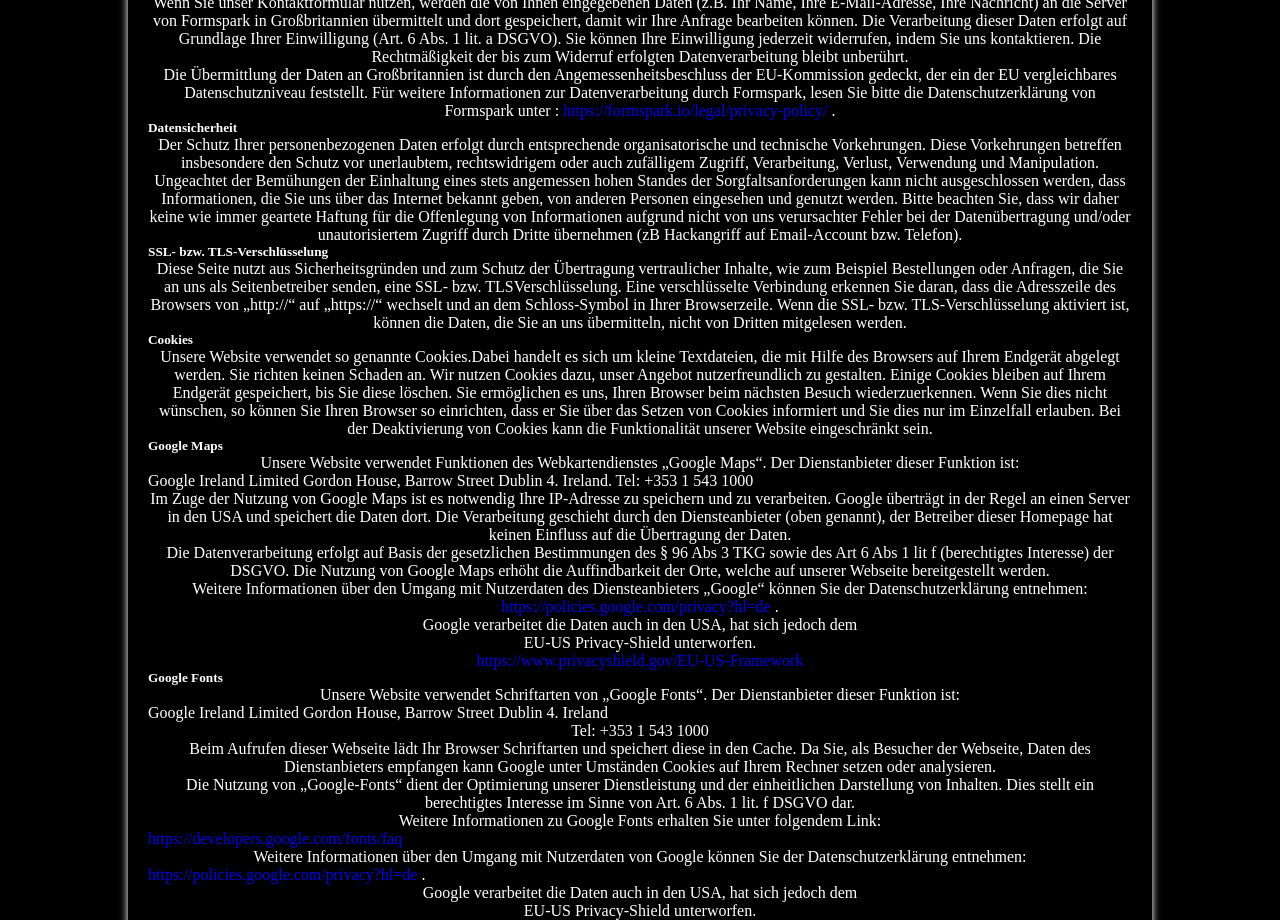
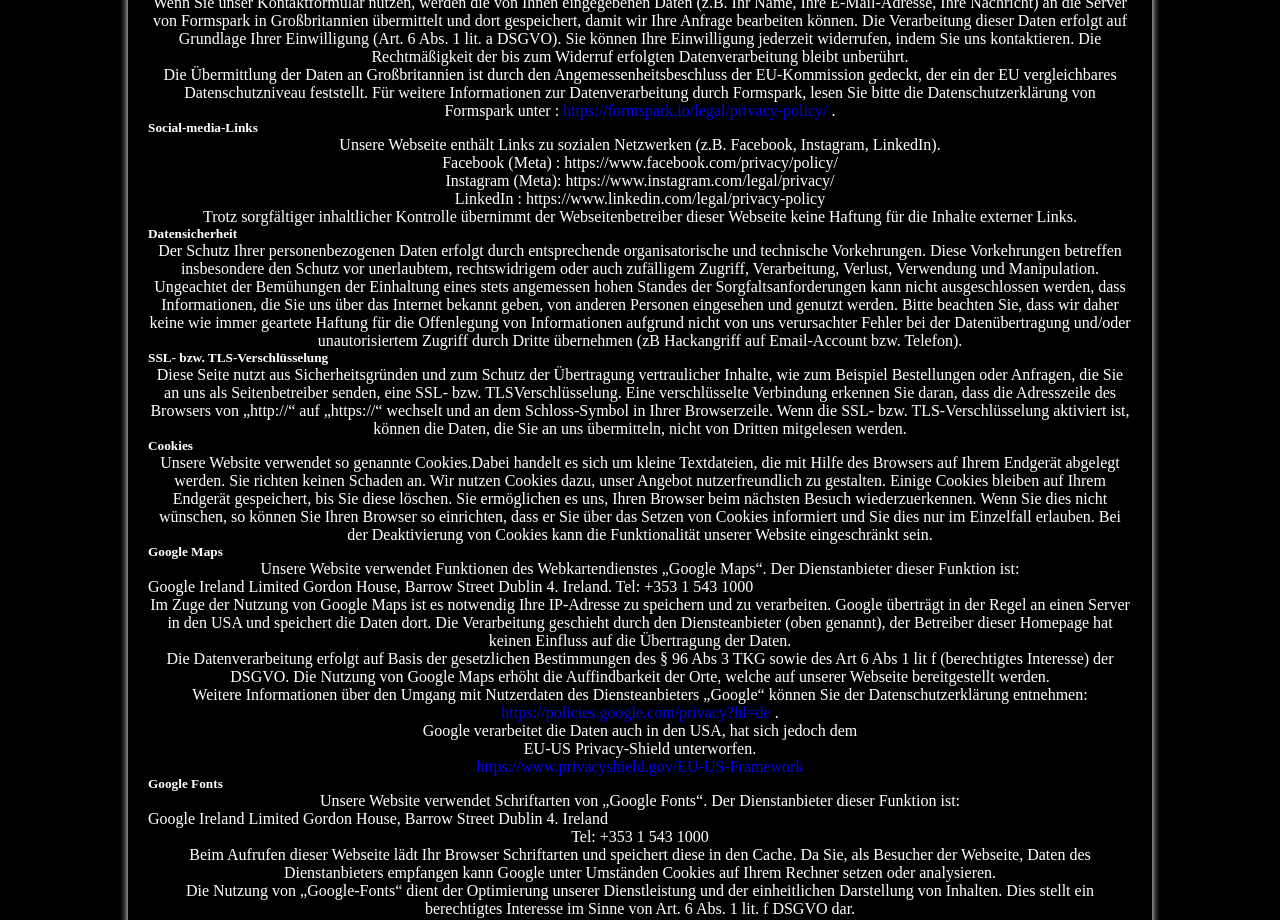
Before and after one commit to LuciaFerenc0608/K-D-Raumaustatter, an Eleventy site: page datenschutz.html in a window 1280 px wide. Shown: the part 1040-1960 px from the top of the page. Built offline with nearby package versions, Linux system fonts and the light colour scheme; Eleventy itself is replaced by a stand-in of ours; files that its build step writes are made by us from their sources.

Commit message:
:cookies

```diff
--- a/datenschutz.html
+++ b/datenschutz.html
@@ -35,6 +35,16 @@
       von Formspark unter :  <a href="https://formspark.io/legal/privacy-policy/ ">
               https://formspark.io/legal/privacy-policy/ </a>  .  </p>
 
+
+   <h5>Social-media-Links</h5>
+
+    <p>Unsere Webseite enthält Links zu sozialen Netzwerken (z.B. Facebook, Instagram, LinkedIn). <br>
+     Facebook (Meta) : https://www.facebook.com/privacy/policy/ <br>
+     Instagram  (Meta): https://www.instagram.com/legal/privacy/ <br>
+     LinkedIn : https://www.linkedin.com/legal/privacy-policy</p>
+
+  <p> Trotz sorgfältiger inhaltlicher Kontrolle übernimmt der Webseitenbetreiber dieser Webseite keine Haftung
+    für die Inhalte externer Links.</p>
 
      <h5>Datensicherheit</h5>
  <p>Der Schutz Ihrer personenbezogenen Daten erfolgt durch entsprechende organisatorische und technische Vorkehrungen.
```
